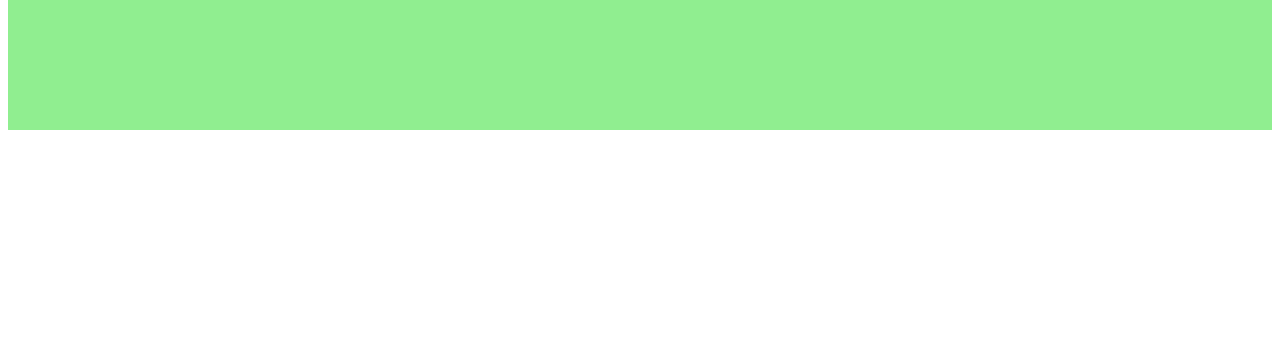
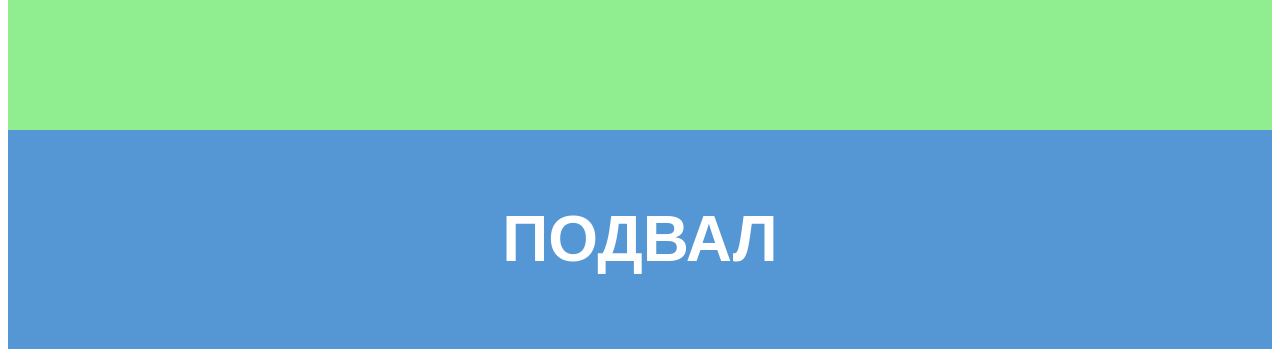
Before and after one commit to d4nya1v/intensive-day-1, a plain HTML site: page index.html in a window 1280 px wide. Shown: the part 527-884 px from the top of the page. Before the commit the page ends 800 px from the top, so only its background shows below. Drawn offline with Linux system fonts and the light colour scheme.

Commit message:
Footer ready

```diff
--- a/index.html
+++ b/index.html
@@ -17,6 +17,10 @@
         <h1>Основной контент</h1>
     </main>
 
+    <footer class="footer">
+        <h1>ПОДВАЛ</h1>
+    </footer>
+
 </body>
 
 </html>
--- a/main.css
+++ b/main.css
@@ -13,3 +13,11 @@
     font-family: sans-serif;
     text-align: center;
 }
+.footer{
+    background: rgb(85, 151, 212);
+    padding: 30px 100px;
+    font-size: 32px;
+    color: #fff;
+    font-family: sans-serif;
+    text-align: center;
+}
```
